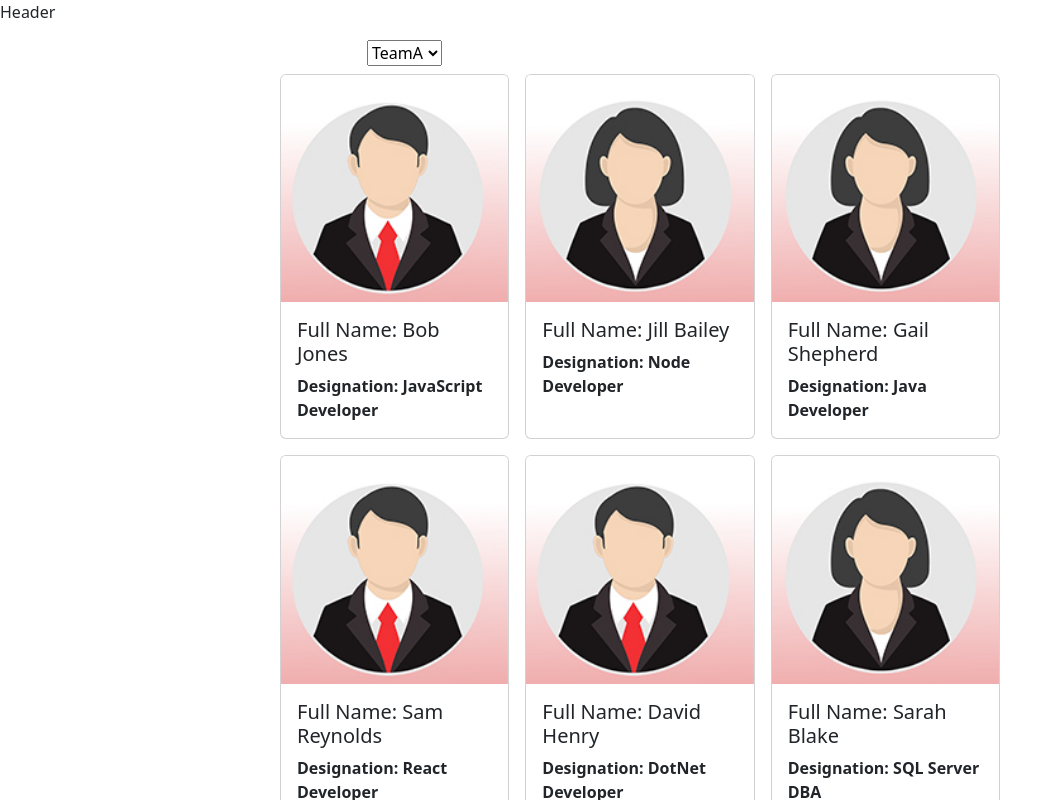
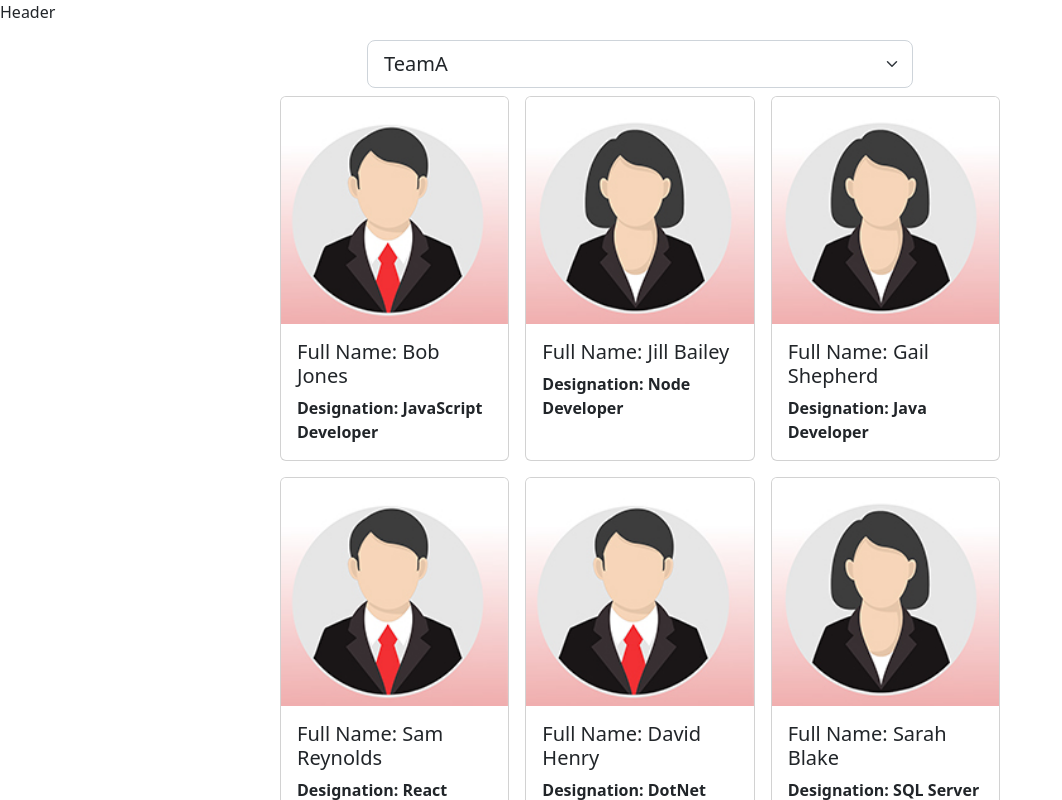
Before and after one commit to abnercabrera28/team-members, a React (Create React App) app: page / in a window 1280 px wide. Shown: the top 800 px of the page, without its empty margins (0-1062 px from the left). Built offline with nearby package versions, Linux system fonts and the light colour scheme.

Commit message:
add form select to make dropdown larger

```diff
--- a/src/Employees.js
+++ b/src/Employees.js
@@ -95,7 +95,7 @@ const Employees = () => {
         <div className='container'>
             <div className='row justify-content-center mt-3 mb-3'>
                 <div className='col-6'>
-                    <select>
+                    <select className='form-select form-select-lg'>
                         <option value="TeamA">TeamA</option>
                         <option value="TeamB">TeamB</option>
                         <option value="TeamC">TeamC</option>
```
